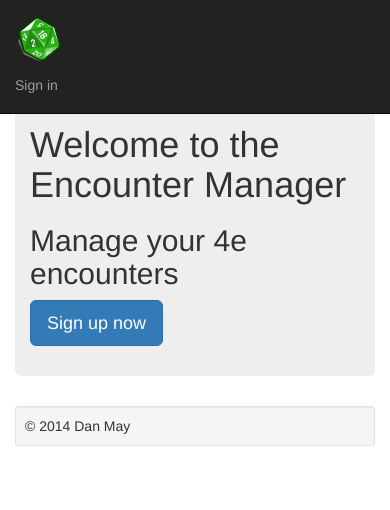
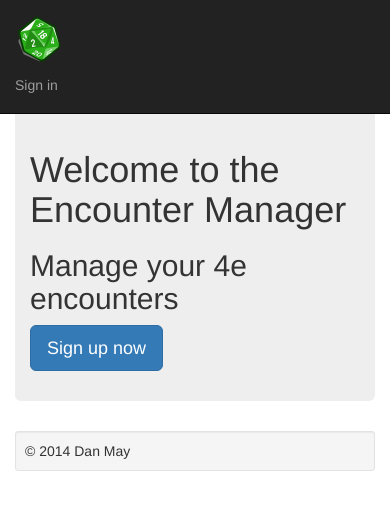
Before and after one commit to DanMayhem/einit, a Flask app: page / in a window 390 px wide. Shown: the top 510 px of the page. Run offline with Flask 2, Linux system fonts and the light colour scheme; parts of the project's set-up code (start-up, migrations or seed data) failed here and were passed over; some libraries are stand-ins or nearby versions.

Commit message:
adjusting body padding for mobile

```diff
--- a/einit/static/css/custom.css
+++ b/einit/static/css/custom.css
@@ -1,5 +1,5 @@
 /* universal */
 
 body {
-  padding-top: 75px;
+  padding-top: 100px;
 }
```
